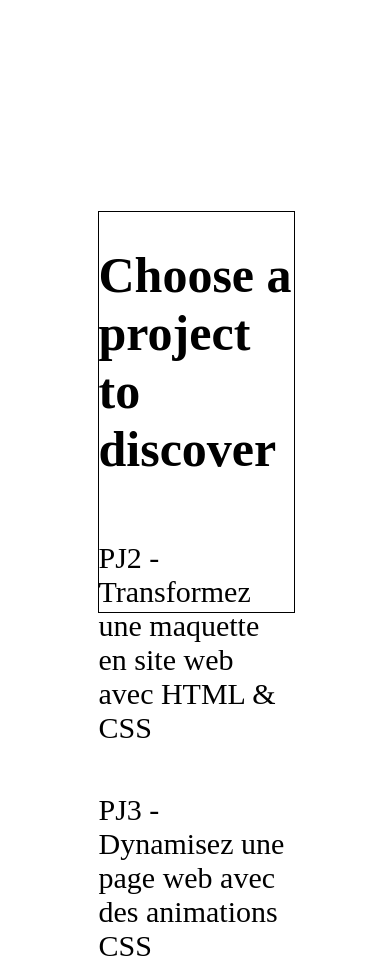
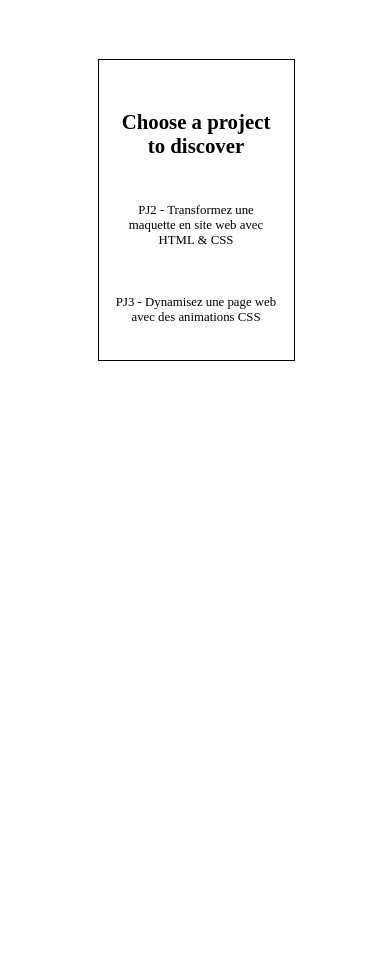
Before and after one commit to Madlys/ClarisseBouy_2_30062021, a plain HTML site: page index.html in a window 390 px wide. After the commit the page ends 844 px from the top, so only its background shows below. Drawn offline with Linux system fonts and the light colour scheme.

Commit message:
Accueil CSS refresh

```diff
--- a/menuProjet.css
+++ b/menuProjet.css
@@ -2,21 +2,66 @@ body {
     display: flex;
     flex-direction: column;
     align-items: center;
+    justify-content: center;
     border: 1px solid black;
     width: 50%;
     height: 400px;
-    margin: 25vh 25%;
+    margin: 15% 25%;
     cursor: default;
 }
 
+body * {
+    margin: 1rem;
+    text-align: center;
+}
+
 h1 {
-    font-size: 50px;
+    font-size: 3rem;
 }
 
 a {
+    margin: 1.8rem 1rem 0 1rem;
     text-decoration: none;
     color: black;
-    font-size: 30px;
-    margin-top: 30px;
+    font-size: 1.8rem;
+    margin-top: 1.8rem;
     cursor: pointer;
 }
+
+@media screen and (max-width: 780px) {
+    h1 {
+        font-size: 2rem;
+    }
+
+    a{
+        font-size: 1.2rem;
+    }
+}
+
+@media screen and (max-width: 460px) {
+    body {
+        height: 300px;
+    }
+
+    h1 {
+        font-size: 1.3rem;
+    }
+
+    a{
+        font-size: .8rem;
+    }
+}
+
+@media screen and (max-width: 300px) {
+    body {
+        height: 450px;
+    }
+
+    h1 {
+        font-size: 1.3rem;
+    }
+
+    a{
+        font-size: .8rem;
+    }
+}
```
